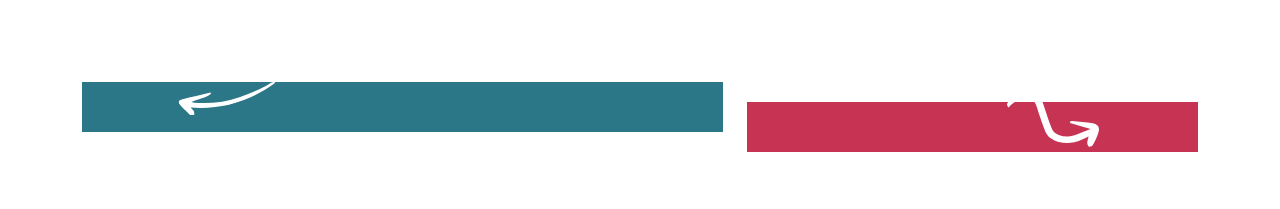
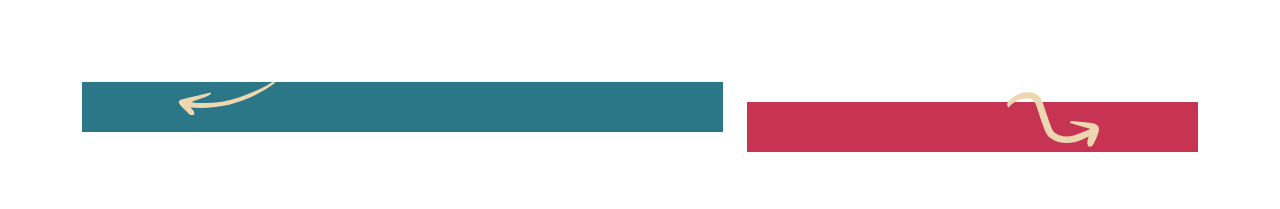
Before and after one commit to KarinaMeld/mansCelsUzLU, a Next.js app: page /IV in a window 1280 px wide. Shown: the part 1379-1588 px from the top of the page. Built offline with nearby package versions, Linux system fonts and the light colour scheme.

Commit message:
Small changes oh and also light mode has arrows now hurray

```diff
--- a/src/app/page.tsx
+++ b/src/app/page.tsx
@@ -7,7 +7,7 @@ import rearview from "@/app/images/rearview.png";
 import vecriga_nakts from "@/app/images/vecriga-nakts.png";
 import night_bus from "@/app/images/bus.png";
 import coding from "@/app/images/coding.png";
-import brugis from "@/app/images/brugis.png";
+import teika from "@/app/images/teika.png";
 import arrow1 from "@/app/images/Arrow1.svg";
 import arrow2 from "@/app/images/Arrow2.svg";
 import arrow3 from "@/app/images/Arrow3.svg";
@@ -92,7 +92,7 @@ const landing = () => {
           <div className="col-md-6">
             <div className="d-flex justify-content-end">
               <Image
-                src={brugis}
+                src={teika}
                 alt="Image"
                 className="image image-three img-fluid"
               />
--- a/src/app/scss/landing.scss
+++ b/src/app/scss/landing.scss
@@ -142,7 +142,10 @@ h1 {
 
   .arrow {
     opacity: 0.2;
-    color: var(--text-color);
+    &:not([data-theme="dark"]) {
+      filter: invert(33%) sepia(100%) saturate(2928%) hue-rotate(186deg)
+        brightness(92%) contrast(101%);
+    }
 
     &.arrow-one {
       width: 25vw;
--- a/src/app/scss/pages.scss
+++ b/src/app/scss/pages.scss
@@ -149,6 +149,11 @@
       background-color: var(--red);
     }
 
+    .arrow {
+      filter: invert(30%) sepia(100%) saturate(80%) hue-rotate(0deg)
+        brightness(100%) contrast(100%);
+    }
+
     .arrow-one {
       width: 100px;
       margin-top: -2%;
```
Also changed, not shown: src/app/images/teika.png (added).
